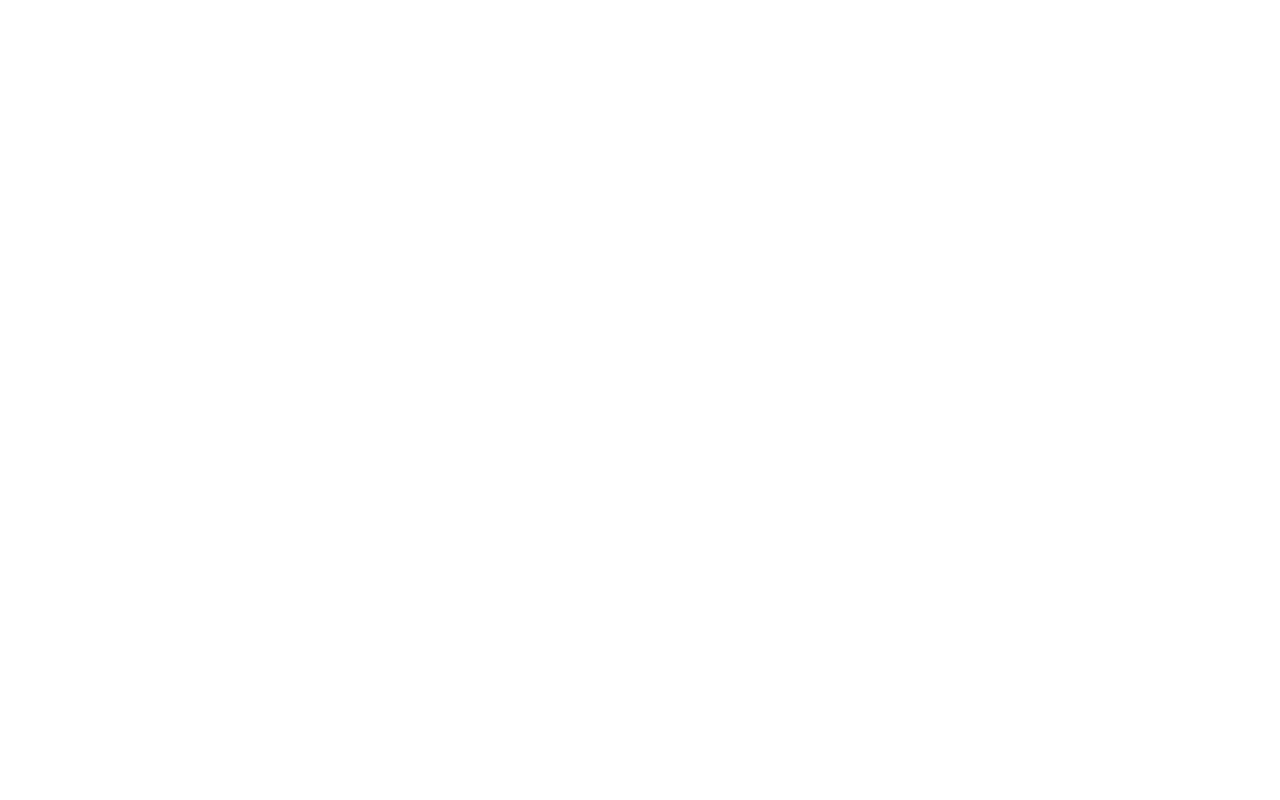
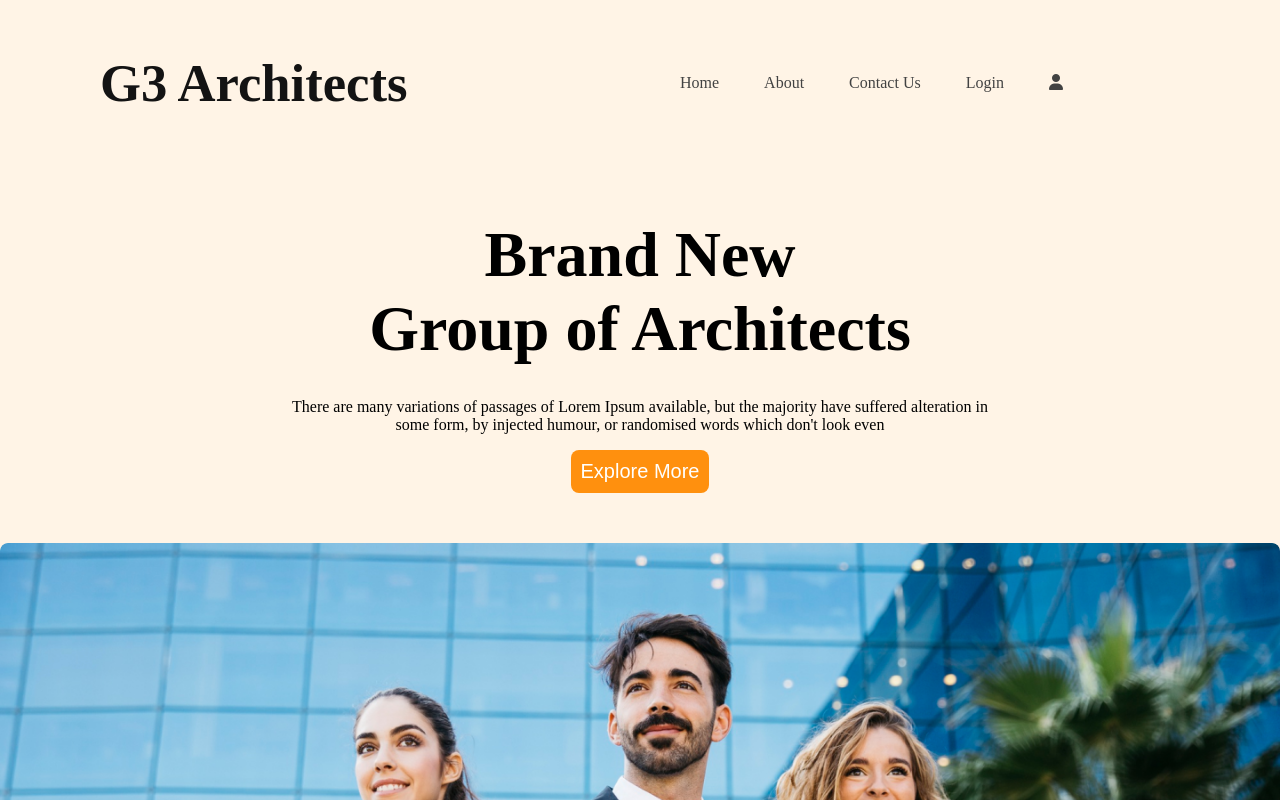
Before and after one commit to safayatalif/g3-architects-website, a plain HTML site: page index.html in a window 1280 px wide. Shown: the top 800 px of the page. Drawn offline with Linux system fonts and the light colour scheme.

Commit message:
header section complete

```diff
--- a/index.html
+++ b/index.html
@@ -1,5 +1,6 @@
 <!DOCTYPE html>
 <html lang="en">
+
 <head>
     <meta charset="UTF-8">
     <meta http-equiv="X-UA-Compatible" content="IE=edge">
@@ -7,8 +8,37 @@
     <title>G3 Architects</title>
     <!-- css stylesheet link  -->
     <link rel="stylesheet" href="styles/style.css">
+    <!-- font awesome link -->
+    <script src="https://kit.fontawesome.com/b662e3a97a.js" crossorigin="anonymous"></script>
+
 </head>
+
 <body>
+    <header class="container">
+        <!-- G3 Architects navbar section -->
+        <section class="top-navbar-section">
+            <div class="top-section-title">
+                <h3>G3 Architects</h3>
+            </div>
+            <nav class="navbar">
+                <ul>
+                    <li><a href="">Home</a></li>
+                    <li><a href="">About</a></li>
+                    <li><a href="">Contact Us</a></li>
+                    <li><a href="">Login</a></li>
+                    <li><a href=""><i class="fa-solid fa-user"></i></a></li>
+                </ul>
+            </nav>
+        </section>
+        <section class="header-info">
+            <h1 class="header-info-title">Brand New <br> Group of Architects</h1>
+            <p class=".header-info-description">There are many variations of passages of Lorem Ipsum available, but the majority have suffered alteration in <br> some form, by injected humour, or randomised words which don't look even</p>
+            <button class="btn-primary">Explore More</button>
+            <img class="header-info-img" src="images/banner.png" alt="">
+        </section>
+    </header>
+    <main></main>
+    <footer></footer>
+</body>
 
-</body>
 </html>
--- a/styles/style.css
+++ b/styles/style.css
@@ -0,0 +1,71 @@
+/* font style link  */
+@import url('https://fonts.googleapis.com/css2?family=Open+Sans&family=Poppins:wght@500&family=Work+Sans:wght@500&display=swap');
+/* -------------
+common style
+----------- */
+body{
+    margin: 0px;
+}
+/*-------------------
+ G3 Architects navbar section style
+ ------------------------------------- */
+.container{
+    background-color: rgba(255, 144, 14, 0.1);;
+}
+ .top-navbar-section {
+    display: grid;
+    grid-template-columns: repeat(2, 1fr);
+    align-items: center;
+    margin: 0 100px;
+
+}
+
+.top-section-title {
+    font-size: 45px;
+    color: #131313;
+}
+
+.navbar ul {
+    display: flex;
+    gap: 45px;
+    list-style: none;
+
+}
+
+li a {
+    text-decoration: none;
+    color: #424242;
+}
+
+/* header info section style  */
+.header-info {
+    align-items: center;
+    justify-content: center;
+    text-align: center;
+}
+
+.header-info-title {
+    font-size: 64px;
+    margin-bottom: 32px;
+}
+
+.header-info-description {
+    font-size: 16px;
+    margin-bottom: 32px;
+}
+
+.btn-primary {
+    background: #FF900E;
+    border-radius: 8px;
+    font-size: 20px;
+    padding: 10px;
+    border: none;
+    color: white;
+    margin-bottom: 50px;
+}
+
+.header-info-img {
+    border-radius: 8px;
+    width: 100%;
+    height: 100%;
+}
```
Also changed, not shown: images/banner1.png (added).
